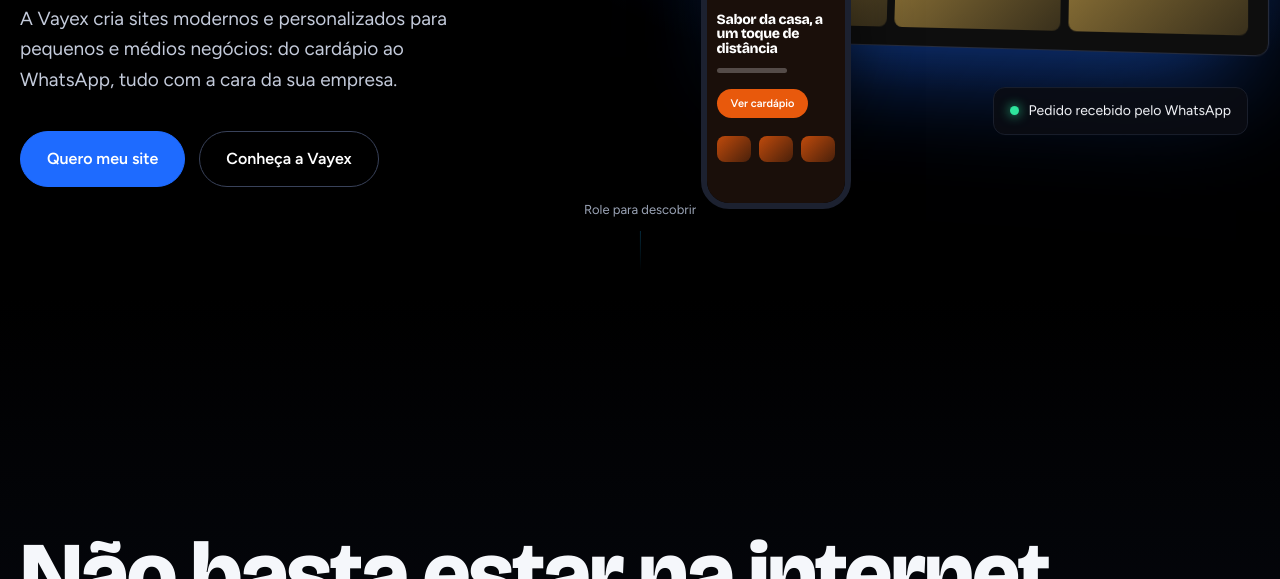
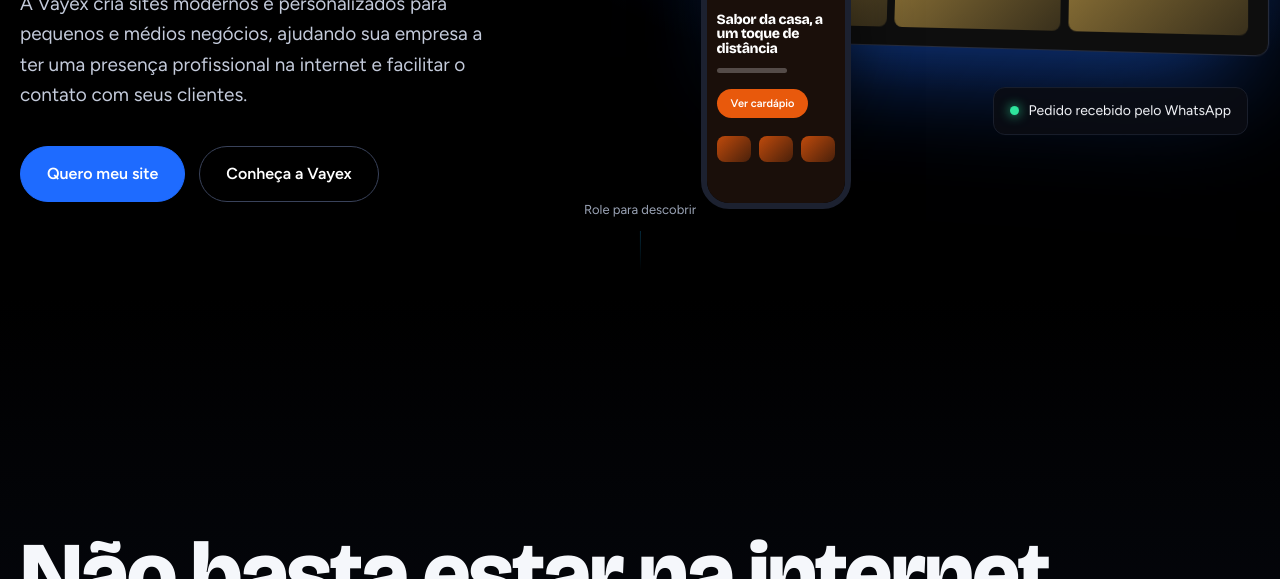
Before and after one commit to Zexterzz/Vayex, a plain HTML site: page index.html in a window 1280 px wide. Shown: the part 521-1100 px from the top of the page. Drawn offline with nearby package versions, Linux system fonts and the light colour scheme.

Commit message:
Atualizada fala da Vayex

```diff
--- a/index.html
+++ b/index.html
@@ -80,8 +80,8 @@
                     <h1>Seu negócio merece uma presença digital à altura.</h1>
 
                     <p class="lead">
-                        A Vayex cria sites modernos e personalizados para pequenos e médios negócios:
-                        do cardápio ao WhatsApp, tudo com a cara da sua empresa.
+                        A Vayex cria sites modernos e personalizados para pequenos e médios negócios, ajudando sua empresa a
+                        ter uma presença profissional na internet e facilitar o contato com seus clientes.
                     </p>
 
                     <div class="ctas">
```
